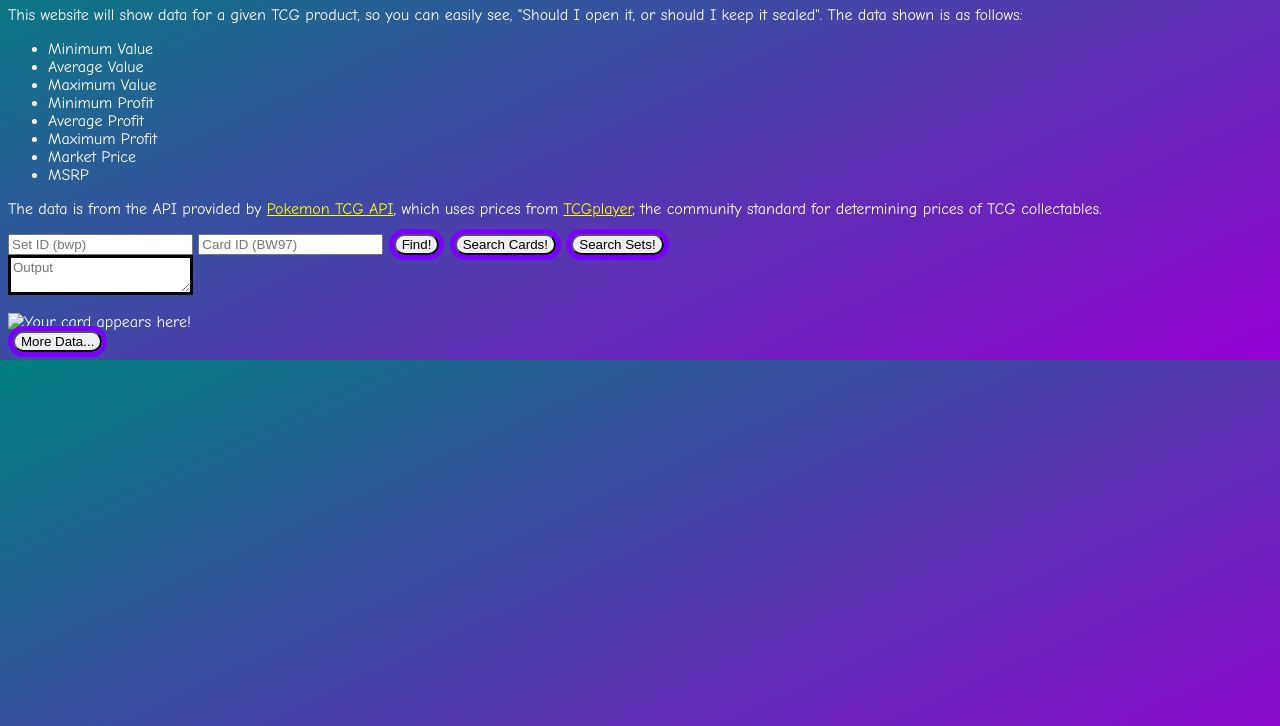
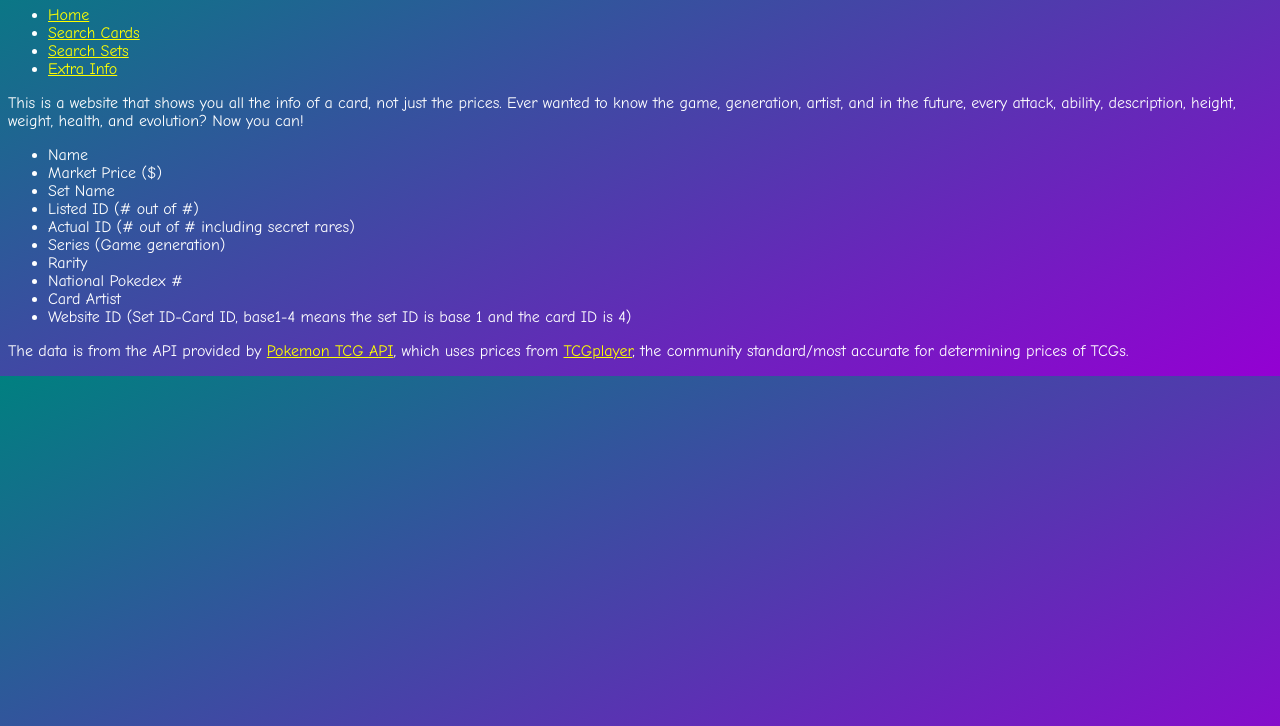
Before and after one commit to Crosshairs2/TCG-Valuer, a plain HTML site: page index.html in a window 1280 px wide. Shown: the part 74-800 px from the top of the page. Drawn offline with Linux system fonts and the light colour scheme.

Commit message:
Add files via upload

```diff
--- a/index.html
+++ b/index.html
@@ -1,129 +1,49 @@
 <!doctype html>
 <html>
 	<head>
-		</head><div>
 		<meta charset="utf-8">
 		<title>
-				IIWITCG
+			Smart TCGs
 		</title>
 		<link rel="stylesheet" type="text/css" href="styles.css">
-		</div>
-		<div>
-			<script>
-				function getCardData() {
-				         const apiKey = 'b05aeb68-e6b4-4d3e-ab96-485c97244660';
-				         const cardImage = document.getElementById('cardImage');
-				         const output = document.getElementById('outputText');
-				         let setId = document.getElementById('set').value;
-				         let cardSetId = document.getElementById('id').value;
-				         let cardId = `${setId}-${cardSetId}`;
-				         fetch(`https://api.pokemontcg.io/v2/cards/${cardId}`, {
-				             headers: {
-				                 'X-Api-Key': apiKey
-				             }
-				         })
-				         .then(response => {
-				             return response.json();
-				         })
-				         .then(data => {
-				             let cardName = data.data?.name;
-				             let setName = data.data?.set?.name;
-							 let cardImageSource;
-							 if (cardId == "bwp-BW97") {
-							 	cardImageSource = "JC_Card.png";
-							 } else {
-							 	cardImageSource = data.data?.images?.large;
-							 }
-				             let marketPrice = data.data?.tcgplayer?.prices?.normal?.market ??
-				                 data.data?.tcgplayer?.prices?.holofoil?.market ??
-				                 data.data?.tcgplayer?.prices?.reverseHolofoil?.market ??
-				                 " Unknown";
-					if (cardName == undefined) {
-						output.textContent = "Card not found!";
-						console.log("Card not found")
-					} else {
-						console.log("cardId = " + cardId);
-						console.log("cardName = " + cardName);
-						console.log("setName = " + setName);
-						console.log("marketPrice = " + marketPrice)
-						console.log("cardImageSource = " + cardImageSource);
-						output.textContent = cardName + "; " + setName + "; $" + marketPrice;
-						cardImage.src = cardImageSource;
-					};
-				});
-				};
-			</script>
-		</div>
-
+	</head>
 	<body>
 		<header>
-			<h1>
-				Is It Worth It TCG
-			</h1>
+			<h1>Smart TCGs</h1>
+				<nav>
+					<ul>
+						<li><a href="index.html">Home</a></li>
+						<li><a href="search.html">Search Cards</a></li>
+						<li><a href="searchSet.html">Search Sets</a></li>
+						<li><a href="moreData.html">Extra Info</a></li>
+					</ul>
+				</nav>
 		</header>
 		<main>
-			<section>
 			<article>
 				<p>
-						This website will show data for a given TCG product, so you can easily
-						see, "Should I open it, or should I keep it sealed". The data shown is
-						as follows:
+					This is a website that shows you all the info of a card, not just the prices. Ever wanted to know the game, generation, artist, and in the future, every attack, ability, description, height, weight, health, and evolution? Now you can!
 				</p>
 			</article>
-			</section>
-			<section>
 				<ul>
-					<li>
-						Minimum Value
-					</li>
-					<li>
-						Average Value
-					</li>
-					<li>
-						Maximum Value
-					</li>
-					<li>
-						Minimum Profit
-					</li>
-					<li>
-						Average Profit
-					</li>
-					<li>
-						Maximum Profit
-					</li>
-					<li>
-						Market Price
-					</li>
-					<li>
-						MSRP
-					</li>
+					<li>Name</li>
+					<li>Market Price ($)</li>
+					<li>Set Name</li>
+					<li>Listed ID (# out of #)</li>
+					<li>Actual ID (# out of # including secret rares)</li>
+					<li>Series (Game generation)</li>
+					<li>Rarity</li>
+					<li>National Pokedex #</li>
+					<li>Card Artist</li>
+					<li>Website ID (Set ID-Card ID, base1-4 means the set ID is base 1 and the card ID is 4)</li> <!-- Use example for easter egg 1/2! (Look closer at the edition on the left under the photo of the card; This Charizard isn't quite 1st edition...)-->
 				</ul>
-			</section>
-			<section>
 			<article>
 				<p>
-					<nav>The data is from the API provided by <a href="https://pokemontcg.io/">Pokemon TCG API</a>, which uses prices from <a href="https://tcgplayer.com/">TCGplayer</a>, the community standard for determining prices of TCG collectables.</nav>
+					The data is from the API provided by <a href="https://pokemontcg.io/">Pokemon TCG API</a>, which uses prices from <a href="https://tcgplayer.com/">TCGplayer</a>, the community standard/most accurate for determining prices of TCGs.
 				</p>
 			</article>
-			</section>
 		</main>
 		<footer>
-			<section>
-				<input type="text" id="set" placeholder="Set ID (bwp)" />
-				<input type="text" id="id" placeholder="Card ID (BW97)" />
-				<button id="findButton" onclick="getCardData()">
-				Find!
-				</button>
-				<a href="search.html"><button>Search Cards!</button></a>
-				<a href="searchSet.html"><button>Search Sets!</button></a>
-				<br>
-				<textarea id="outputText" placeholder="Output"></textarea>
-				<br>
-				<img id="cardImage" alt="Your card appears here!" placeholder="Your card appears here!"
-					width="100%">
-				<br>
-				<a href="moreData.html"><button>More Data...</button></a>
-			</section>
 		</footer>
 	</body>
 </html>
--- a/moreData.html
+++ b/moreData.html
@@ -1,10 +1,10 @@
 <!doctype html>
-<html>
+<html lang="en">
 <head>
-<meta charset="utf-8">
-<link rel="stylesheet" type="text/css" href="styles.css">
-<title>Extra Info</title>
-		<script>
+	<meta charset="utf-8">
+	<title>Extra Card Details</title>
+	<link rel="stylesheet" href="styles.css">
+	<script>
 	function getDetailedCardData() {
 		const apiKey = 'b05aeb68-e6b4-4d3e-ab96-485c97244660';
 		const cardImage = document.getElementById('cardImage');
@@ -26,6 +26,8 @@
 			let cardImageSource;
 			if (cardId == "bwp-BW97") {
 				cardImageSource = "JC_Card.png";
+			} else if (cardId == "base1-4") {
+				cardImageSource = "Holofoil_Shadowless_PSA10_1st_Edition_Slattery.png";
 			} else {
 				cardImageSource = data.data?.images?.large;
 			}
@@ -62,18 +64,36 @@
 		});
 	};
 </script>
-	</head>
+</head>
 <body>
-	<input type="text" id="set" placeholder="Set ID (bwp)" />
-	<input type="text" id="id" placeholder="Card ID (BW97)" />
-	<button id="findButton" onclick="getDetailedCardData()">
-		Find!
-	</button>
-	<a href="index.html"><button>Back</button></a>
-	<br>
-	<img id="cardImage" alt="Your card appears here!" placeholder="Your card appears here!" width="100%">
-	<ul id="detailedOutputText">
-		<li></li>
-	</ul>
+	<header>
+		<h1>Extra Card Details</h1>
+		<nav>
+			<ul>
+				<li><a href="index.html">Home</a></li>
+				<li><a href="search.html">Search Cards</a></li>
+				<li><a href="searchSet.html">Search Sets</a></li>
+				<li><a href="moreData.html">Extra Info</a></li>
+			</ul>
+		</nav>
+	</header>
+	<main>
+		<article>
+			<section>
+				<div>
+					<input type="text" id="set" placeholder="Set ID (e.g., bwp)" />
+					<input type="text" id="id" placeholder="Card ID (e.g., BW97)" /><!-- Use examples for easter egg 2/2! (Look closer at the art of the card; a flashbang awaits you...)-->
+					<button id="findButton" onclick="getDetailedCardData()">Find</button>
+					<a href="index.html"><button>Back to Home</button></a>
+				</div>
+			</section>
+			<section>
+				<img id="cardImage" alt="Card image" width="100%" />
+				<ul id="detailedOutputText"></ul>
+			</section>
+		</article>
+	</main>
+	<footer>
+	</footer>
 </body>
 </html>
```
Also changed, not shown: search.html (+24 -11 lines), searchSet.html (+40 -23 lines), Holofoil_Shadowless_PSA10_1st_Edition_Slattery.png (added), 1 other file. Lines whose indentation alone changed are shown as unchanged.
